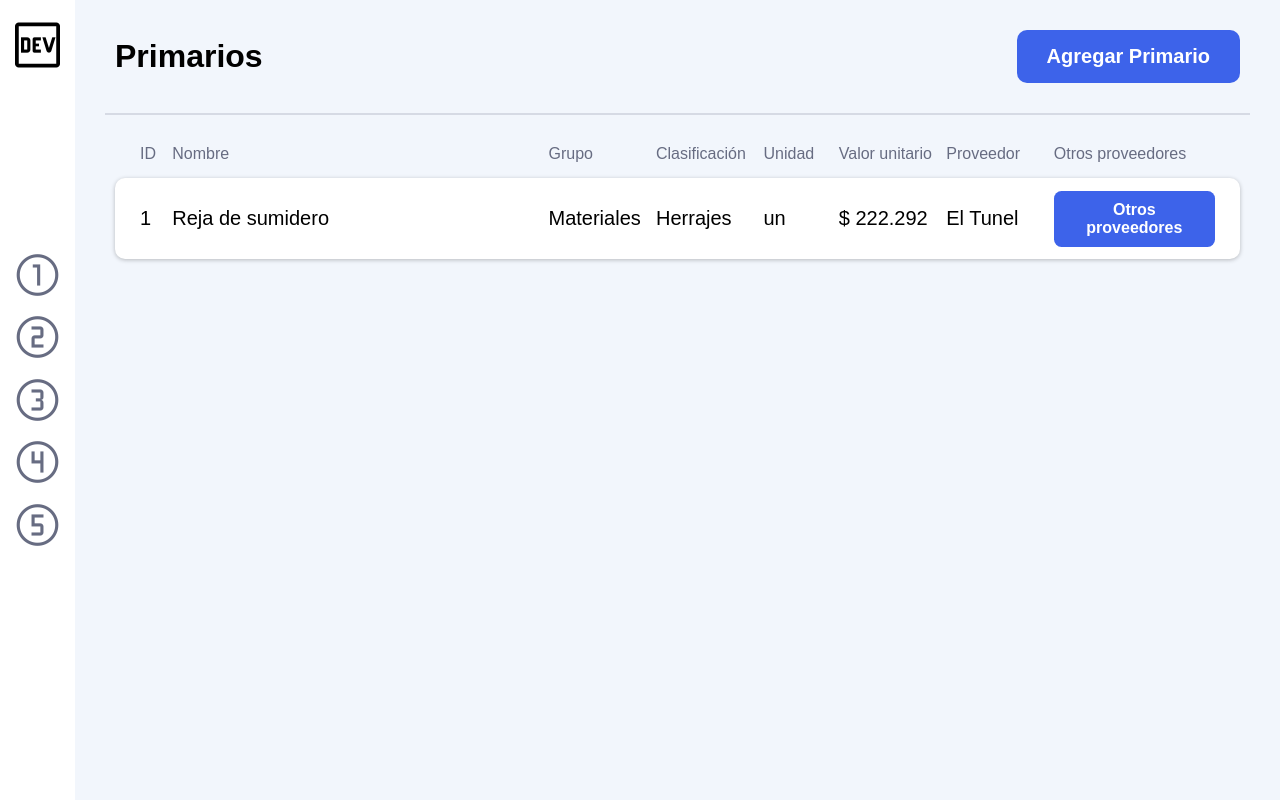
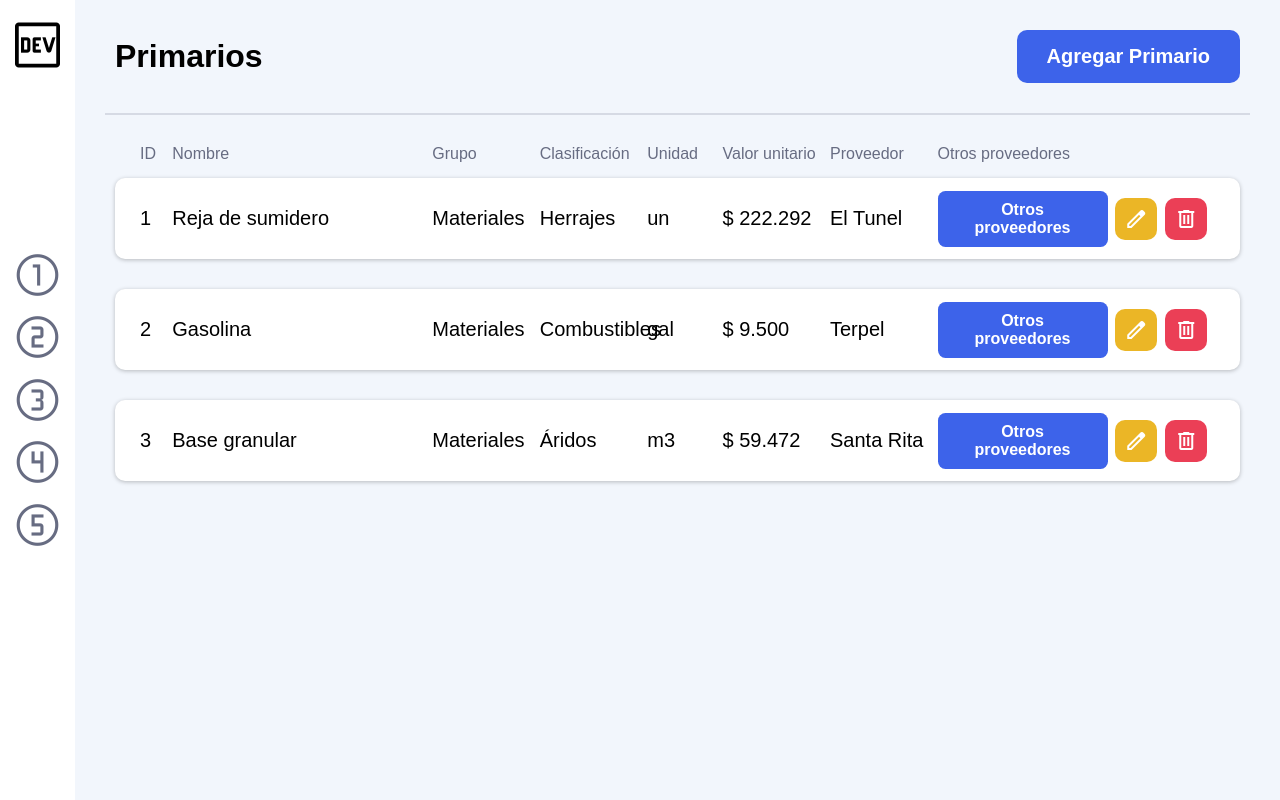
Before and after one commit to GabrielCornejoB/software-construccion, an Angular app in the folder front-end/: page /primaries in a window 1280 px wide. Built offline with nearby package versions, Linux system fonts and the light colour scheme; a web font is replaced by a local one.

Commit message:
Butones update/delete para entry

```diff
--- a/front-end/src/app/app.component.sass
+++ b/front-end/src/app/app.component.sass
@@ -32,3 +32,4 @@ $nav-width: 75px
             width: 20px
     .content
         width: calc( 100vw - $nav-width )
+        overflow-y: scroll
--- a/front-end/src/app/components/primaries/primaries-main/primaries-main.component.html
+++ b/front-end/src/app/components/primaries/primaries-main/primaries-main.component.html
@@ -1,7 +1,7 @@
 <div class="container">
     <div class="title">
         <h1>Primarios</h1>
-        <a class="button" routerLink="">Agregar Primario</a>
+        <a class="button bigger-button" routerLink="">Agregar Primario</a>
     </div>
     <hr>
     <div class="primaries-table">
@@ -17,16 +17,46 @@
         </div>
         <div class="data">
             <div class="entry align-primaries">
-                <div class="tmp"><p>1</p></div>
-                <div class="tmp"><p>Reja de sumidero</p></div>
-                <div class="tmp"><p>Materiales</p></div>
-                <div class="tmp"><p>Herrajes</p></div>
-                <div class="tmp"><p>un</p></div>
-                <div class="tmp"><p>$ 222.292</p></div>
-                <div class="tmp"><p>El Tunel</p></div>
-                <div class="tmp"><a href="" class="smaller-button">Otros proveedores</a></div>
-                <!-- <div><a class="update-button"><span class="material-symbols-outlined">edit</span></a></div> -->
-                <!-- <div><button class="delete-button">D</button></div> -->
+                <div class="entry-text"><p>1</p></div>
+                <div class="entry-text"><p>Reja de sumidero</p></div>
+                <div class="entry-text"><p>Materiales</p></div>
+                <div class="entry-text"><p>Herrajes</p></div>
+                <div class="entry-text"><p>un</p></div>
+                <div class="entry-text"><p>$ 222.292</p></div>
+                <div class="entry-text"><p>El Tunel</p></div>
+                <div class="entry-text"><a href="" class="button smaller-button">Otros proveedores</a></div>
+                <div class="entry-buttons">
+                    <span class="material-symbols-outlined update-button">edit</span>
+                    <span class="material-symbols-outlined delete-button">delete</span>
+                </div>
+            </div>
+            <div class="entry align-primaries">
+                <div class="entry-text"><p>2</p></div>
+                <div class="entry-text"><p>Gasolina</p></div>
+                <div class="entry-text"><p>Materiales</p></div>
+                <div class="entry-text"><p>Combustibles</p></div>
+                <div class="entry-text"><p>gal</p></div>
+                <div class="entry-text"><p>$ 9.500</p></div>
+                <div class="entry-text"><p>Terpel</p></div>
+                <div class="entry-text"><a href="" class="button smaller-button">Otros proveedores</a></div>
+                <div class="entry-buttons">
+                    <span class="material-symbols-outlined update-button">edit</span>
+                    <span class="material-symbols-outlined delete-button">delete</span>
+                </div>
+            </div>
+            <div class="entry align-primaries">
+                <div class="entry-text"><p>3</p></div>
+                <div class="entry-text"><p>Base granular</p></div>
+                <div class="entry-text"><p>Materiales</p></div>
+                <div class="entry-text"><p>Áridos</p></div>
+                <div class="entry-text"><p>m3</p></div>
+                <div class="entry-text"><p>$ 59.472</p></div>
+                <div class="entry-text"><p>Santa Rita</p></div>
+                <div class="entry-text"><a href="" class="button smaller-button">Otros proveedores</a></div>
+                <div class="entry-buttons">
+                    <span class="material-symbols-outlined update-button">edit</span>
+                    <span class="material-symbols-outlined delete-button">delete</span>
+                </div>
             </div>
         </div>
     </div>
--- a/front-end/src/app/components/primaries/primaries-main/primaries-main.component.sass
+++ b/front-end/src/app/components/primaries/primaries-main/primaries-main.component.sass
@@ -18,19 +18,39 @@
         flex-direction: column
         margin: 30px 10px 0
         .align-primaries
+            grid-template-columns: 3% auto 10% 10% 7% 10% 10% 170px 10%
+        .headings
             display: grid
-            grid-template-columns: 3% auto 10% 10% 7% 10% 10% 15%
-        .headings
             padding: 0 25px 15px
         .data
+            display: flex
+            flex-direction: column
+            row-gap: 30px
             .entry
-                padding: 20px 25px
-                background: var(--white)
-                border-radius: 10px
-                box-shadow: 0 1px 4px rgba(0,0,0,0.25)
-                .tmp
+                .entry-text
                     height: 41px
                     display: flex
                     align-items: center
                     p
                         text-align: left
+                .entry-buttons
+                    height: 41px
+                    display: flex
+                    flex-direction: row
+                    align-items: center
+                    justify-content: space-evenly
+                    .update-button
+                        background: var(--yellow)
+                        color: var(--white)
+                        padding: 9px
+                        border-radius: 10px
+                        transition: 0.6s
+                    .delete-button
+                        background: var(--red)
+                        color: var(--white)
+                        padding: 9px
+                        border-radius: 10px
+                        transition: 0.6s
+                    &>:hover
+                        cursor: pointer
+                        transform: scale(1.1)
--- a/front-end/src/styles.sass
+++ b/front-end/src/styles.sass
@@ -40,26 +40,25 @@ p
 
 .button
     background: var(--blue)
-    padding: 15px 30px
-    border-radius: 10px
     color: white
     font-weight: 700
     text-decoration: none
-.smaller-button
-    background: var(--blue)
-    padding: 10px 20px
-    border-radius: 7.5px
-    color: white
-    font-size: 0.8rem
-    font-weight: 700
-    text-decoration: none
     text-align: center
-// .update-button
-//     background: var(--yellow)
-//     border: none
-//     padding: 10px
-//     font-size: 0.8rem
-//     border-radius: 7.5px
-//     color: var(--white)
-//     span
-//         vertical-align: middle
+    transition: 0.6s
+    &.bigger-button
+        padding: 15px 30px
+        border-radius: 10px
+        font-size: 1rem
+    &.smaller-button
+        padding: 10px 20px
+        border-radius: 7.5px
+        font-size: 0.8rem
+    &:hover
+        transform: scale(1.1)
+
+.entry
+    display: grid
+    padding: 20px 25px
+    background: var(--white)
+    border-radius: 10px
+    box-shadow: 0 1px 4px rgba(0,0,0,0.25)
```
